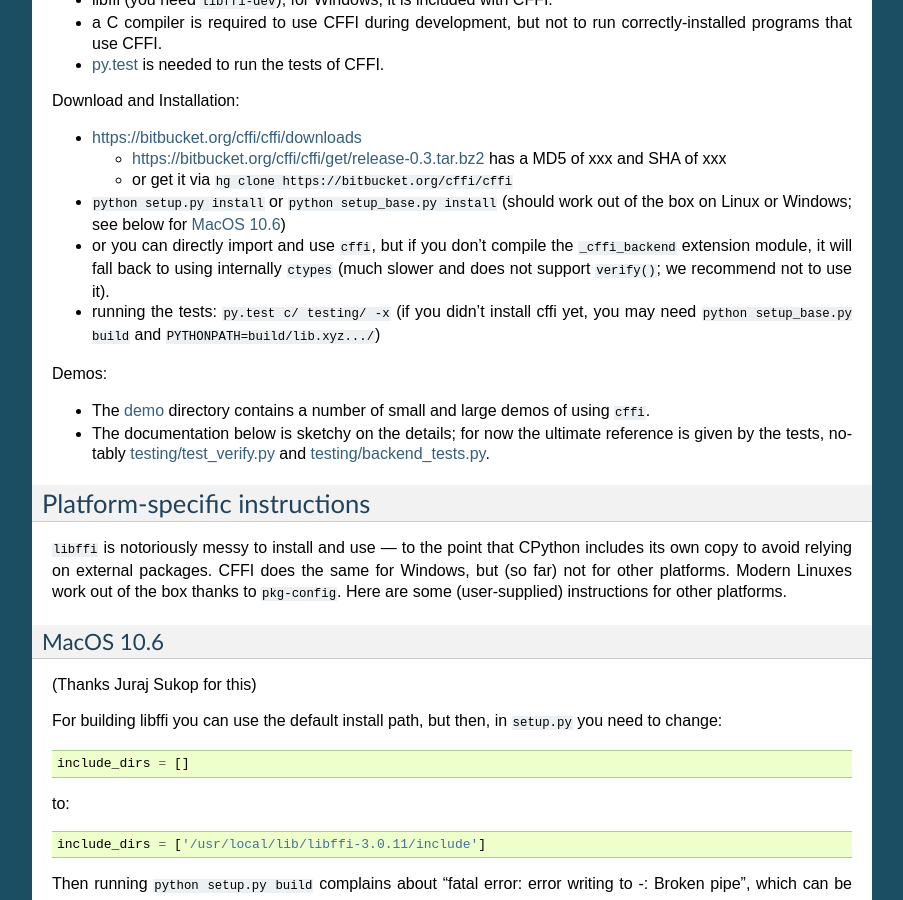
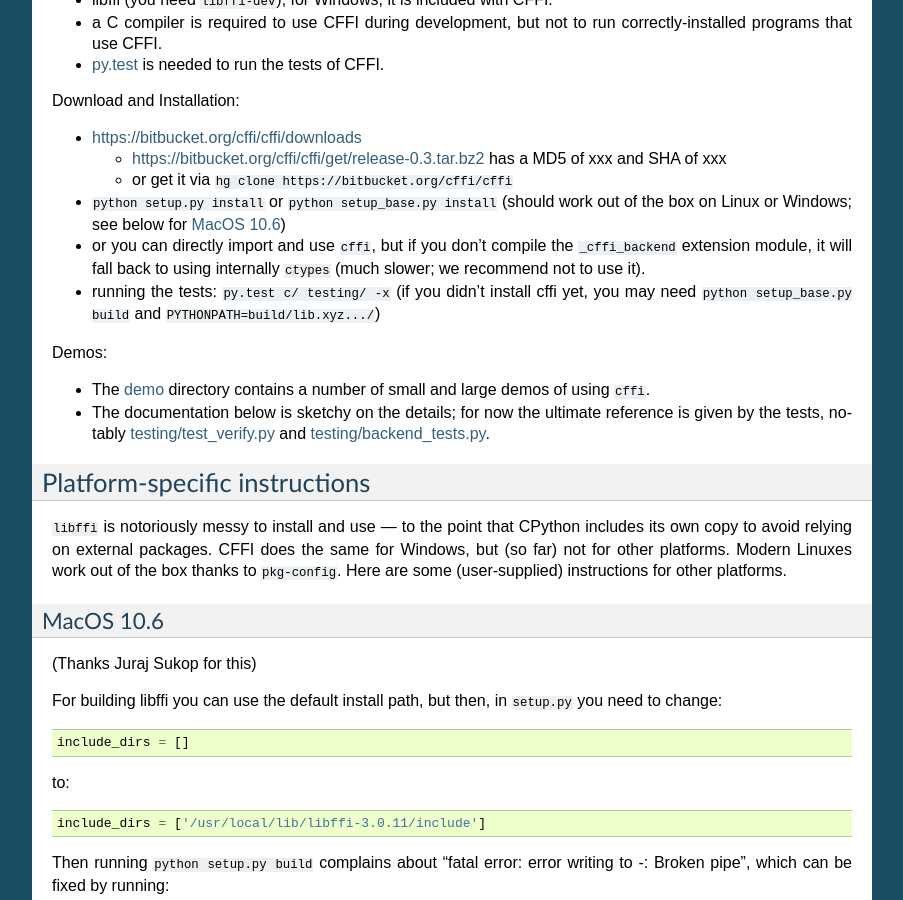
Before and after one commit to tharvik/cffi, a Sphinx documentation site: the page built from doc/source/index.rst, in a window 1280 px wide and 900 px high, scrolled down 899 px. Shown: the whole window, without its empty margins (198-1101 px from the left). Built offline with Sphinx 7.4.7, drawn with Linux system fonts in a browser that asks for light colours.

Commit message:
Side-effect: the ctypes backend now supports verify().

```diff
--- a/doc/source/index.rst
+++ b/doc/source/index.rst
@@ -99,8 +99,7 @@ Download and Installation:
 
 * or you can directly import and use ``cffi``, but if you don't
   compile the ``_cffi_backend`` extension module, it will fall back
-  to using internally ``ctypes`` (much slower and does not support
-  ``verify()``; we recommend not to use it).
+  to using internally ``ctypes`` (much slower; we recommend not to use it).
 
 * running the tests: ``py.test c/ testing/ -x`` (if you didn't
   install cffi yet, you may need ``python setup_base.py build``
```
